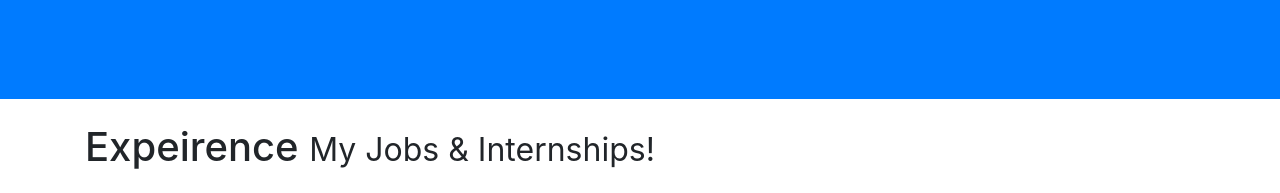
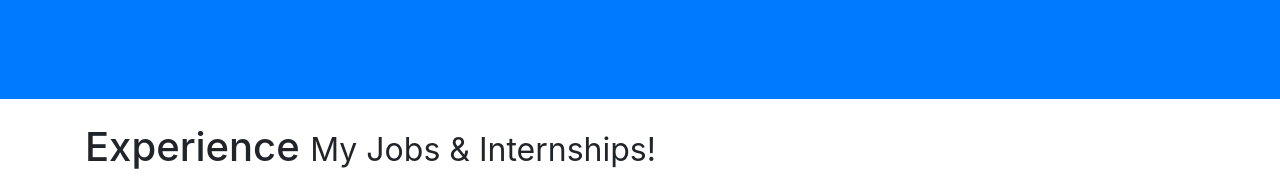
Before and after one commit to ibuccell-su/resume, a website with bundled scripts: page index.html in a window 1280 px wide. Shown: the part 3200-3393 px from the top of the page. Built offline with nearby package versions, Linux system fonts and the light colour scheme.

Commit message:
Update index.html

```diff
--- a/index.html
+++ b/index.html
@@ -219,7 +219,7 @@
 
       <!-- Page Heading -->
 
-      <h1 class="my-4" id="jobs">Expeirence
+      <h1 class="my-4" id="jobs">Experience
         <small>My Jobs & Internships! </small>
       </h1>
 
```
